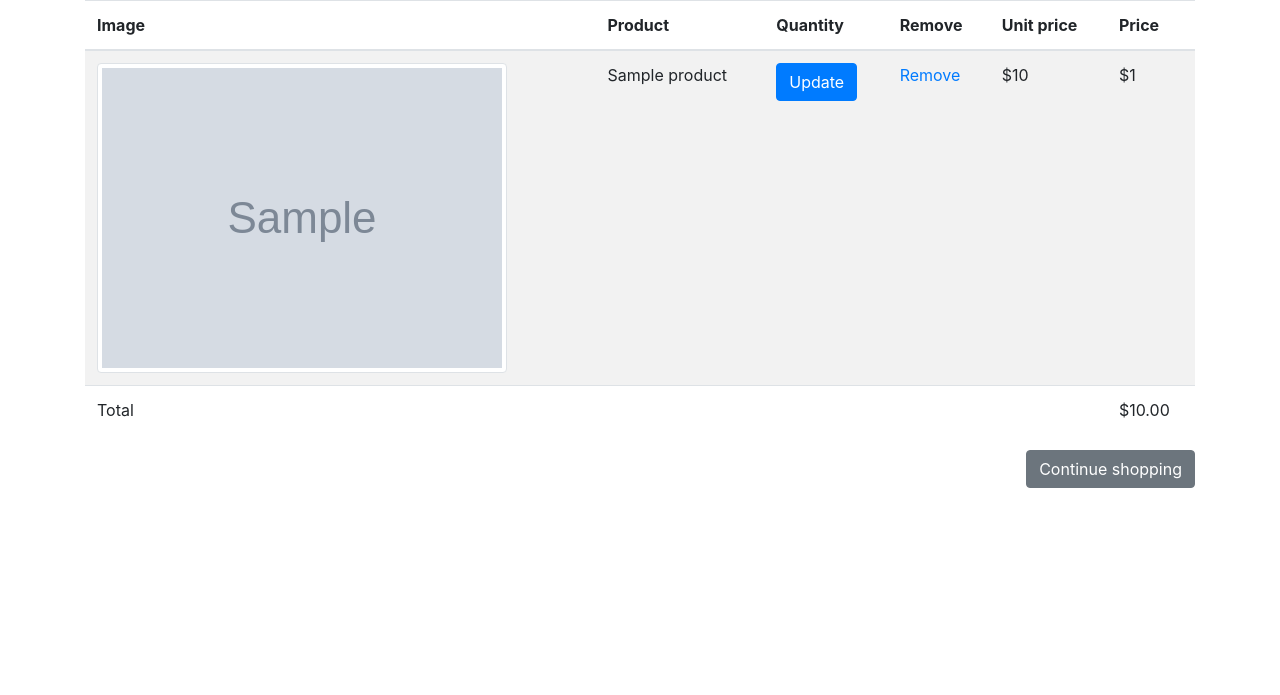
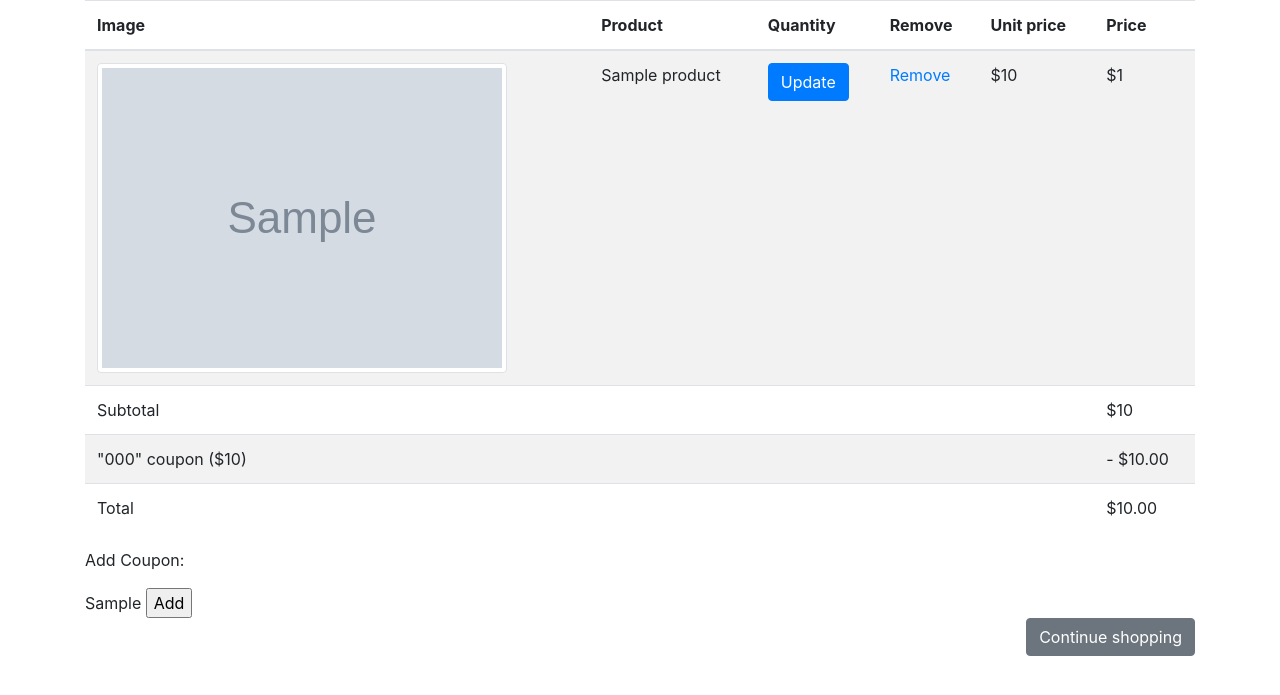
Before and after one commit to moonpeter/onlineshop, a Django app: template app/cart/templates/cart/detail.html in a window 1280 px wide. Shown: the part 58-753 px from the top of the page. Run offline with Django 3.2, Linux system fonts and the light colour scheme; the template is opened without the code that fills it: most values are stand-ins (such as "Sample title", 1, 10 or a date in 2020); grey boxes marked "Sample" are stand-in pictures; parts of the project's set-up code (start-up, migrations or seed data) failed here and were passed over; some libraries are stand-ins or nearby versions.

Commit message:
cart : detail.html(cart)에서 coupon기능 사용가능하도록 수정

```diff
--- a/app/cart/templates/cart/detail.html
+++ b/app/cart/templates/cart/detail.html
@@ -42,6 +42,19 @@
             {% endwith %}
         {% endfor %}
 
+        {% if cart.coupon %}
+            <tr class="subtotal">
+                <td>Subtotal</td>
+                <td colspan="4"></td>
+                <td>${{ cart.get_product_total }}</td>
+            </tr>
+            <tr>
+                <td>"{{ cart.coupon.code }}" coupon (${{ cart.coupon.amount }})</td>
+                <td colspan="4"></td>
+                <td>- ${{ cart.get_discount_total|floatformat:"2" }}</td>
+            </tr>
+        {% endif %}
+
         <tr class="total">
             <td>Total</td>
             <td colspan="4"></td>
@@ -49,6 +62,14 @@
         </tr>
         </tbody>
     </table>
+    <p>
+        Add Coupon:
+    </p>
+    <form action="{% url 'coupon:add' %}" method="post">
+        {{ add_coupon }}
+        <input type="submit" value="Add">
+        {% csrf_token %}
+    </form>
 
 
     <p class="text-right">
```
